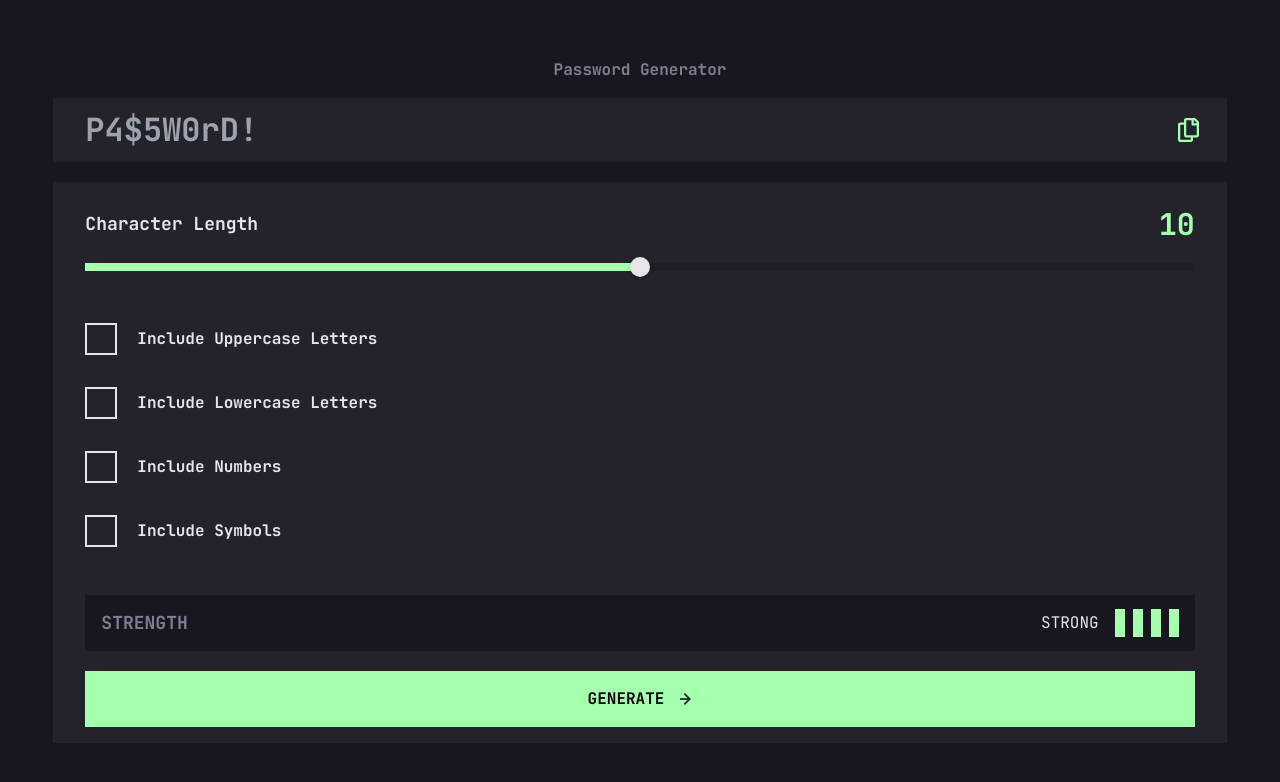
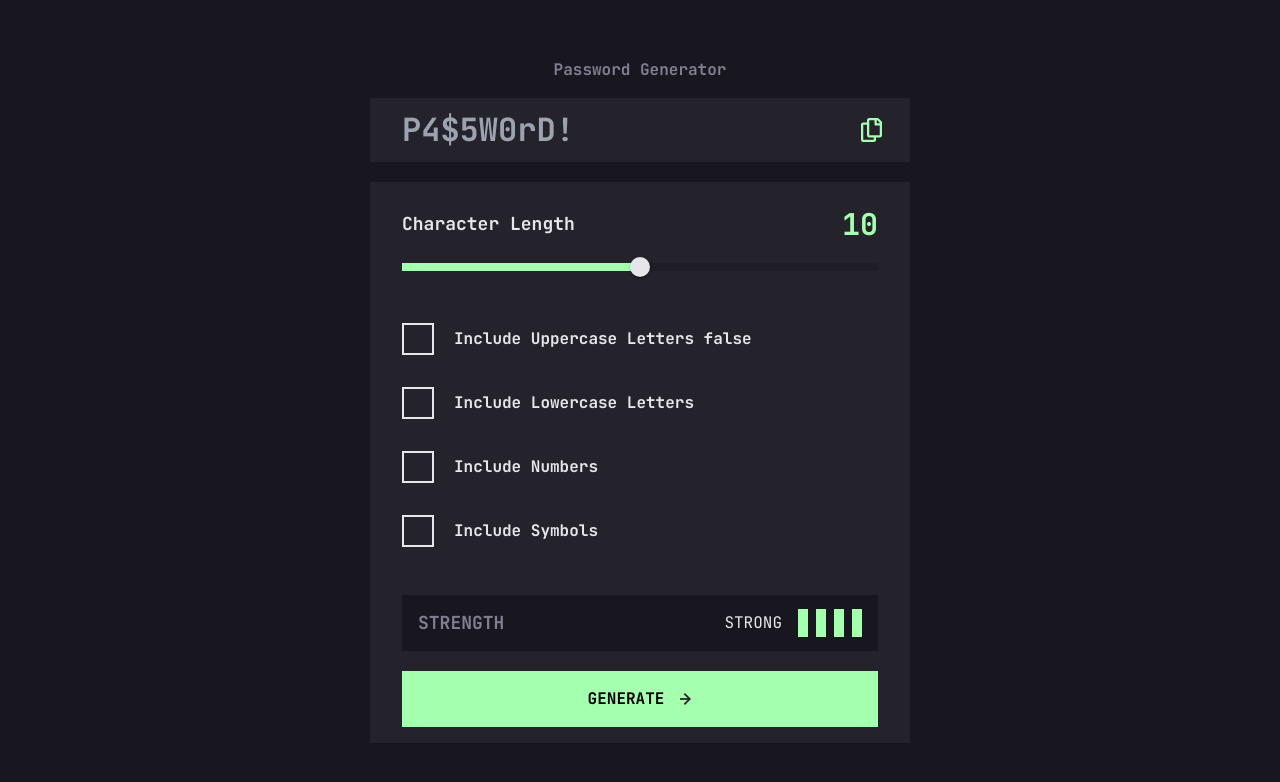
Before and after one commit to JakubStranianek/password-generator-app, a React (Create React App) app in the folder password-generator-app/: page / in a window 1280 px wide. Shown: the top 782 px of the page. Built offline with nearby package versions, Linux system fonts and the light colour scheme.

Commit message:
problem with checkboxes done

```diff
--- a/password-generator-app/src/App.js
+++ b/password-generator-app/src/App.js
@@ -27,9 +27,26 @@ function App() {
 
     function makeid(length) {
       var result = '';
+      var checkConditions = 0;
       for ( var i = 0; i < length; i++ ) {
-        result += uppercase.charAt(Math.floor(Math.random() *
-   uppercase.length));
+        if (check1 === true) {
+          result += uppercase.charAt(Math.floor(Math.random() *
+          uppercase.length));
+          checkConditions += 1;
+        } else if (check2 === true) {
+          result += lowercase.charAt(Math.floor(Math.random() *
+          uppercase.length));
+          checkConditions += 2;
+        } else if (check3 === true) {
+          result += numbers.charAt(Math.floor(Math.random() *
+          uppercase.length));
+          checkConditions += 4;
+        } else if (check4 === true) {
+          result += symbols.charAt(Math.floor(Math.random() *
+          uppercase.length));
+          checkConditions += 8;
+        }
+
      }
      return result;
   }
--- a/password-generator-app/src/components/Button/Button.js
+++ b/password-generator-app/src/components/Button/Button.js
@@ -8,7 +8,7 @@ export default function Button() {
 
 
     return (
-    <div className='w-11/12 bg-myGrey mr-auto ml-auto flex justify-center pb-4'>
+    <div className='w-11/12 bg-myGrey mr-auto ml-auto flex justify-center pb-4 md:w-[540px]'>
         <button className='w-full mr-8 ml-8 pt-4 pb-4 bg-myGreen flex items-center justify-center text-base font-bold hover:bg-transparent hover:border-2 hover:border-myGreen hover:text-myGreen'
              onMouseOver={() => setSrc(arrowGreen)}
              onMouseLeave={() => setSrc(arrowBlack)}
--- a/password-generator-app/src/components/Checkbox/Checkboxes.js
+++ b/password-generator-app/src/components/Checkbox/Checkboxes.js
@@ -8,33 +8,46 @@ export default function Checkboxes(props) {
     const [click3, setClick3] = useState(false);
 
     const handleChange = () => {
-        props.checkbox1(click);
-        props.checkbox2(click1);
-        props.checkbox3(click2);
-        props.checkbox4(click3);
+        setClick(!click)
+        props.checkbox1(!click);
+    }
+
+    const handleChange1 = () => {
+        setClick1(!click1)
+        props.checkbox2(!click1);
+    }
+
+    const handleChange2 = () => {
+        setClick2(!click2)
+        props.checkbox3(!click2);
+    }
+
+    const handleChange3 = () => {
+        setClick3(!click3)
+        props.checkbox4(!click3);
     }
 
     return (
-    <div className='w-11/12 bg-myGrey mr-auto ml-auto'>
+    <div className='w-11/12 bg-myGrey mr-auto ml-auto md:w-[540px]'>
         {/* SECTION INPUTS */}
         <section className='w-full flex flex-col pl-8 pr-8'>
             <div className='w-full flex flex-row items-center pb-8'>
-                <div onClick={() => setClick(!click)} onChange={handleChange} className={click ? 'w-8 h-8 bg-myGreen bg-check bg-no-repeat bg-center bg-[length:23px_20px] cursor-pointer' : "border-2 w-8 h-8 cursor-pointer"}></div>
-                <p className='text-myWhite ml-5 text-base font-bold'>Include Uppercase Letters</p>
+                <div onClick={handleChange} className={click ? 'w-8 h-8 bg-myGreen bg-check bg-no-repeat bg-center bg-[length:23px_20px] cursor-pointer' : "border-2 w-8 h-8 cursor-pointer"}></div>
+                <p className='text-myWhite ml-5 text-base font-bold'>Include Uppercase Letters {"" + click}</p>
             </div>
 
             <div className='w-full flex flex-row items-center pb-8'>
-                <div onClick={() => setClick1(!click1)} onChange={handleChange} className={click1 ? 'w-8 h-8 bg-myGreen bg-check bg-no-repeat bg-center bg-[length:23px_20px] cursor-pointer' : "border-2 w-8 h-8 cursor-pointer"}></div>
+                <div onClick={handleChange1} className={click1 ? 'w-8 h-8 bg-myGreen bg-check bg-no-repeat bg-center bg-[length:23px_20px] cursor-pointer' : "border-2 w-8 h-8 cursor-pointer"}></div>
                 <p className='text-myWhite ml-5 text-base font-bold'>Include Lowercase Letters</p>
             </div>
 
             <div className='w-full flex flex-row items-center pb-8'>
-                <div onClick={() => setClick2(!click2)} onChange={handleChange} className={click2 ? 'w-8 h-8 bg-myGreen bg-check bg-no-repeat bg-center bg-[length:23px_20px] cursor-pointer' : "border-2 w-8 h-8 cursor-pointer"}></div>
+                <div onClick={handleChange2} className={click2 ? 'w-8 h-8 bg-myGreen bg-check bg-no-repeat bg-center bg-[length:23px_20px] cursor-pointer' : "border-2 w-8 h-8 cursor-pointer"}></div>
                 <p className='text-myWhite ml-5 text-base font-bold'>Include Numbers</p>
             </div>
 
             <div className='w-full flex flex-row items-center pb-8'>
-                <div onClick={() => setClick3(!click3)} onChange={handleChange} className={click3 ? 'w-8 h-8 bg-myGreen bg-check bg-no-repeat bg-center bg-[length:23px_20px] cursor-pointer' : "border-2 w-8 h-8 cursor-pointer    "}></div>
+                <div onClick={handleChange3} className={click3 ? 'w-8 h-8 bg-myGreen bg-check bg-no-repeat bg-center bg-[length:23px_20px] cursor-pointer' : "border-2 w-8 h-8 cursor-pointer    "}></div>
                 <p className='text-myWhite ml-5 text-base font-bold'>Include Symbols</p>
             </div>
         </section>
--- a/password-generator-app/src/components/Input/Input.js
+++ b/password-generator-app/src/components/Input/Input.js
@@ -3,7 +3,7 @@ import copyGreen from "../../assets/copy_green.png"
 import copyWhite from "../../assets/copy_white.png"
 import { useState } from "react"
 
-export default function Input() {
+export default function Input(props) {
     const [src, setSrc] = useState(copyGreen);
     const [show, setShow] = useState(false);
 
@@ -19,8 +19,8 @@ export default function Input() {
 
   return (
     <div>
-        <div className='relative w-11/12 mr-auto ml-auto flex justify-center'>
-            <input type={'text'} placeholder="P4$5W0rD!" readOnly className='bg-myGrey w-full text-myWhite h-16 pl-8 text-headingL focus:outline-none'></input>
+        <div className='relative w-11/12 mr-auto ml-auto flex justify-center md:w-[540px]'>
+            <input type={'text'} placeholder="P4$5W0rD!" value={props.sentInput} readOnly className='bg-myGrey w-full text-myWhite h-16 pl-8 text-headingL focus:outline-none'></input>
             <p className={show === true ? 'uppercase text-body text-myGreen absolute right-16 top-5' : "hidden"}>COPIED</p>
             <img src={src}
             onClick={handleCopy}
--- a/password-generator-app/src/components/Slider/Slide.js
+++ b/password-generator-app/src/components/Slider/Slide.js
@@ -11,7 +11,7 @@ export default function Slide(props) {
   }
 
   return (
-    <div className='w-11/12 mt-5 mr-auto ml-auto pt-6 bg-myGrey pb-8'>
+    <div className='w-11/12 mt-5 mr-auto ml-auto pt-6 bg-myGrey pb-8 md:w-[540px]'>
       <div className='flex items-center flex-col'>
         <div className='w-full pl-8 pr-8 flex justify-between items-center'>
           <h1 className='text-myWhite text-lg font-bold'>Character Length</h1>
--- a/password-generator-app/src/components/Strength/Strength.js
+++ b/password-generator-app/src/components/Strength/Strength.js
@@ -23,7 +23,7 @@ export default function Strength() {
     const [index, setIndex] = useState(3);
 
   return (
-    <div className='w-11/12 bg-myGrey mr-auto ml-auto pt-4 pb-5'>
+    <div className='w-11/12 bg-myGrey mr-auto ml-auto pt-4 pb-5 md:w-[540px]'>
         {/* SECTION STRENGHT */}
        <div className='flex justify-between items-center bg-myBlack h-14 ml-8 mr-8 pl-4 pr-4'>
             <h1 className='font-bold text-lg text-mySilver'>STRENGTH</h1>
```
